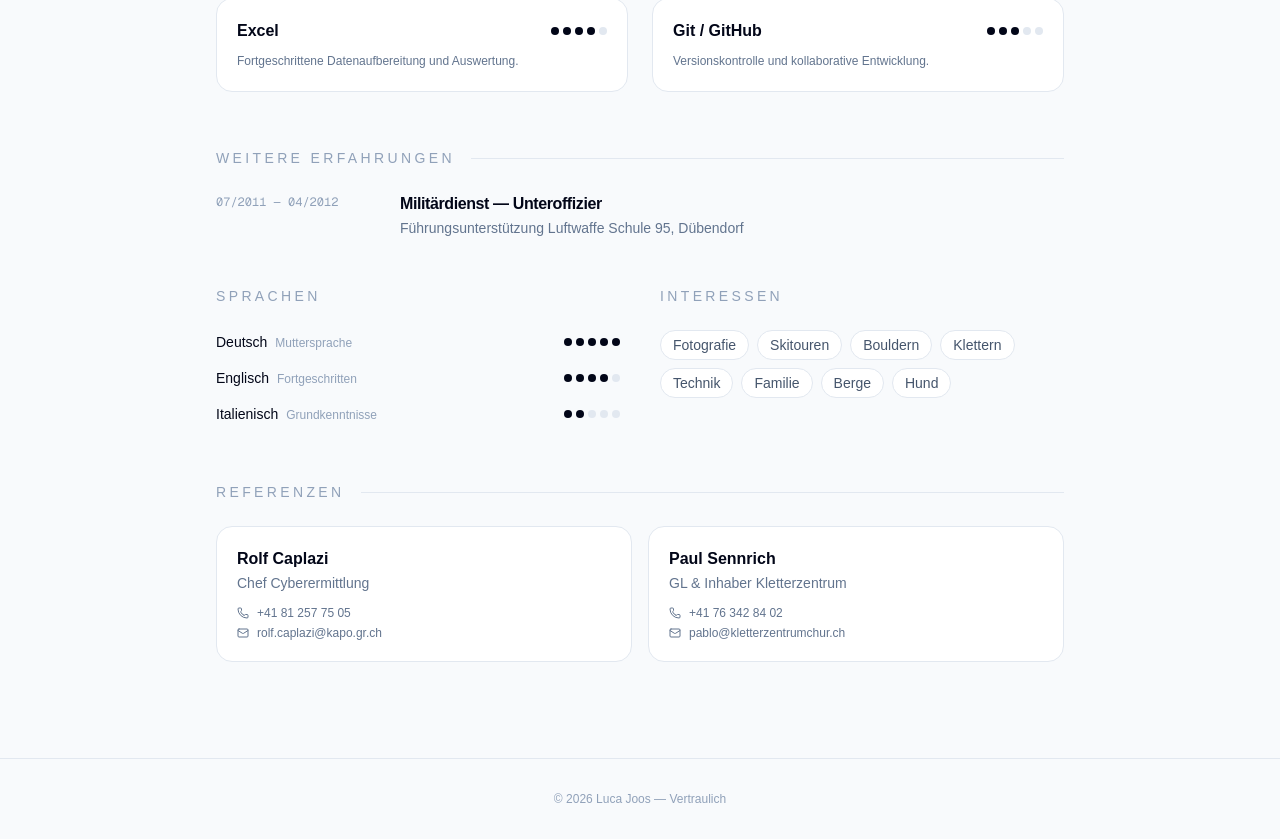
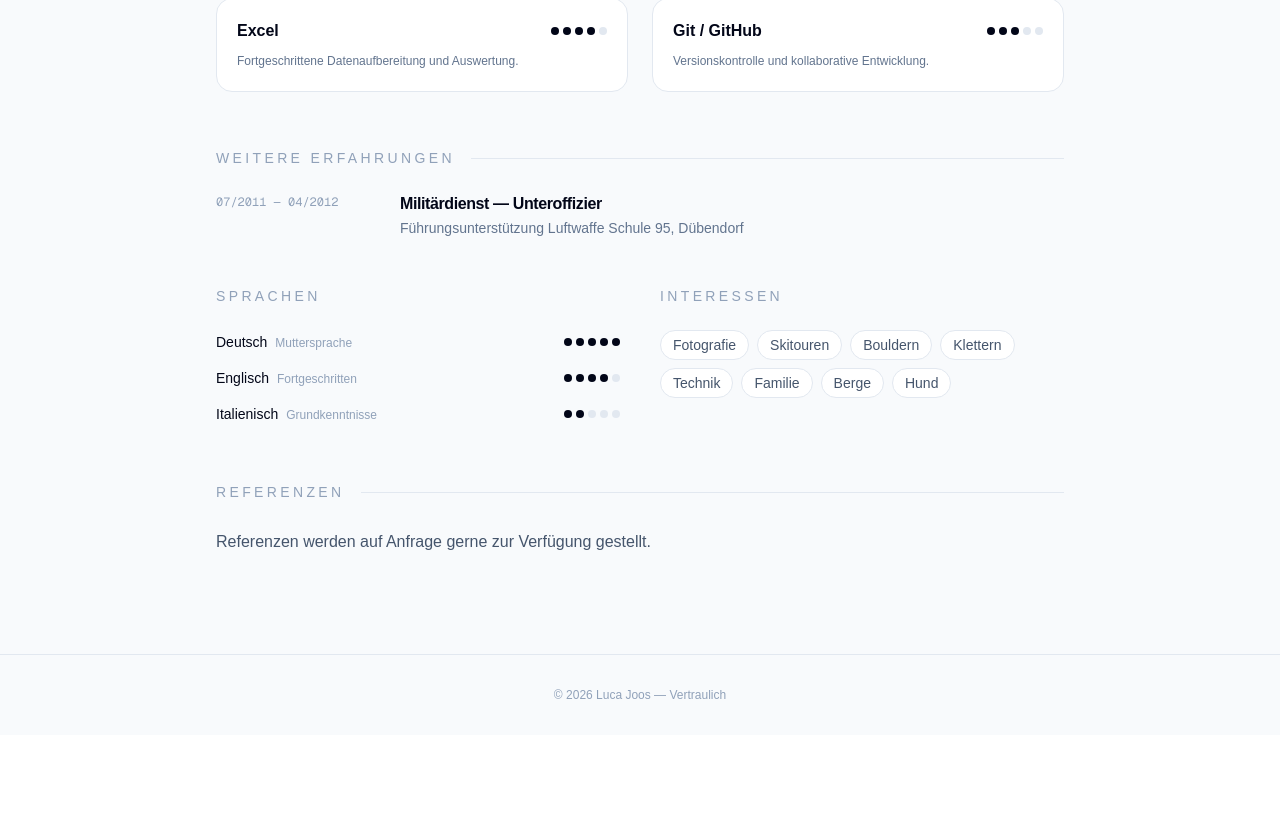
Before and after one commit to jooluc/data-portfolio, a Next.js app: page /cv in a window 1280 px wide. Shown: the part 2657-3496 px from the top of the page. After the commit the page ends 3392 px from the top, so only its background shows below. Built offline with nearby package versions, Linux system fonts and the light colour scheme.

Commit message:
remove references in cv

```diff
--- a/app/cv/page.tsx
+++ b/app/cv/page.tsx
@@ -215,20 +215,9 @@
 
         {/* Referenzen */}
         <Section title="Referenzen">
-          <div className="grid gap-4 md:grid-cols-2">
-            <ReferenceCard
-              name="Rolf Caplazi"
-              role="Chef Cyberermittlung"
-              phone="+41 81 257 75 05"
-              email="rolf.caplazi@kapo.gr.ch"
-            />
-            <ReferenceCard
-              name="Paul Sennrich"
-              role="GL & Inhaber Kletterzentrum"
-              phone="+41 76 342 84 02"
-              email="pablo@kletterzentrumchur.ch"
-            />
-          </div>
+            <p className="text-slate-600 leading-8">
+                Referenzen werden auf Anfrage gerne zur Verfügung gestellt.
+            </p>
         </Section>
 
       </div>
```
